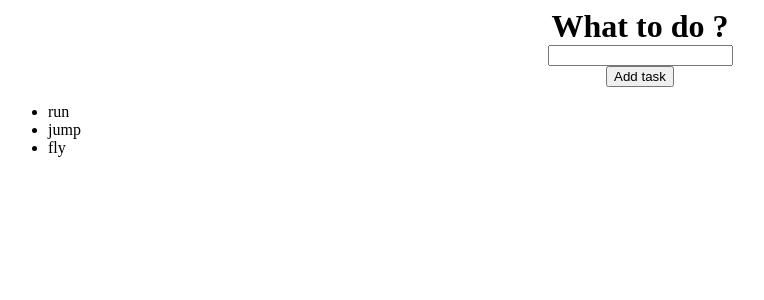
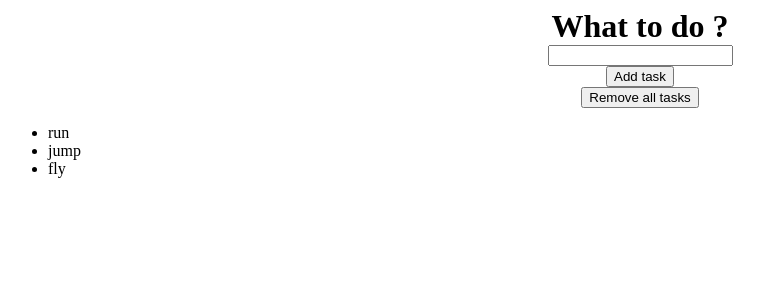
Before and after one commit to RomaneGreen/whats_next, a React (Create React App) app: page / in a window 1280 px wide. Shown: the top 300 px of the page, without its empty margins (0-764 px from the left). Built offline with nearby package versions, Linux system fonts and the light colour scheme.

Commit message:
removes all tasks

```diff
--- a/src/components/main.js
+++ b/src/components/main.js
@@ -1,28 +1,41 @@
 import React, { Component } from 'react'
+
 
 export default class Main extends Component {
    constructor(props){
        super(props)
 
        this.state = {
-           tasks: ["run ","jump"," fly " ]
+           tasks: ["run ","jump"," fly " ],
+           nextTask: ""
        }
 
        this.addNewTask = this.addNewTask.bind(this)
    }
 
    addNewTask(e) {
-      e.preventDefault()
-    const newTaskList = this.state.tasks.concat([ e.target.value]);
-    this.setState({
-        tasks: newTaskList
-     })
+
+
+     const newTaskList = this.state.tasks.concat([ e.target.value ]);
+
+     this.setState({
+         tasks: newTaskList,
+
+      })
 
    }
 
-   setTask() {
+   removeTasks = (e) => {
 
+   e.preventDefault()
 
+    this.setState({
+
+      tasks : []
+
+      })
+
+      console.log()
    }
 
 
@@ -31,9 +44,10 @@ export default class Main extends Component {
       <div>
 
         <h1>What to do ? </h1>
-        <form onSubmit={this.addNewTask}>
-      <input onClick={this.addNewTask} type="text"></input>
-      <button>Add task</button>
+        <form>
+      <input onClick={this.setTask} type="text"></input>
+      <button> Add task</button>
+      <button onClick={this.removeTasks}>Remove all tasks</button>
                 <ul>
                    {this.state.tasks.map( task => <li>{task}</li>)}
                 </ul>
```
